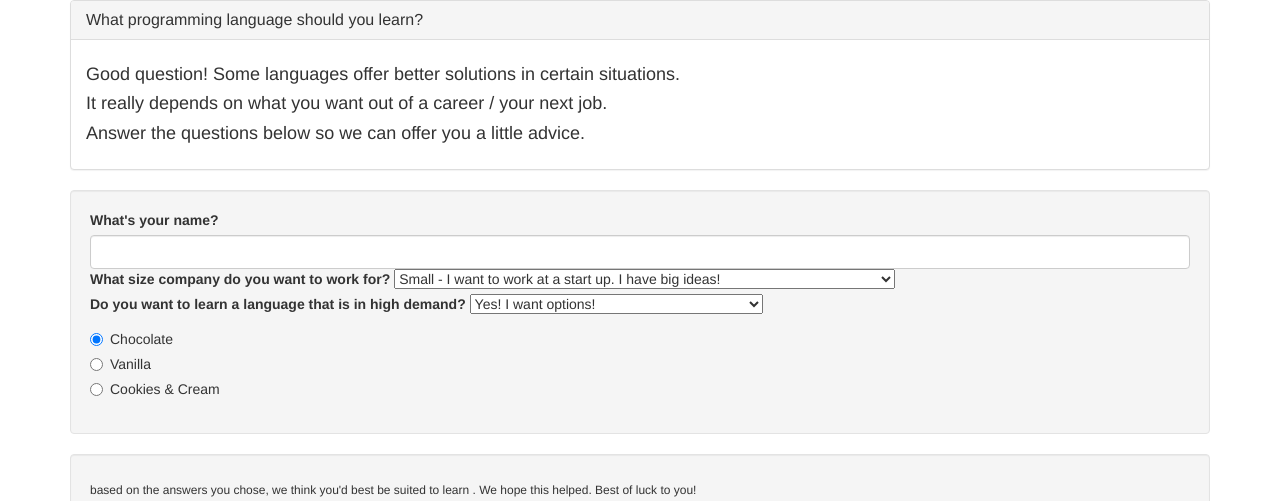
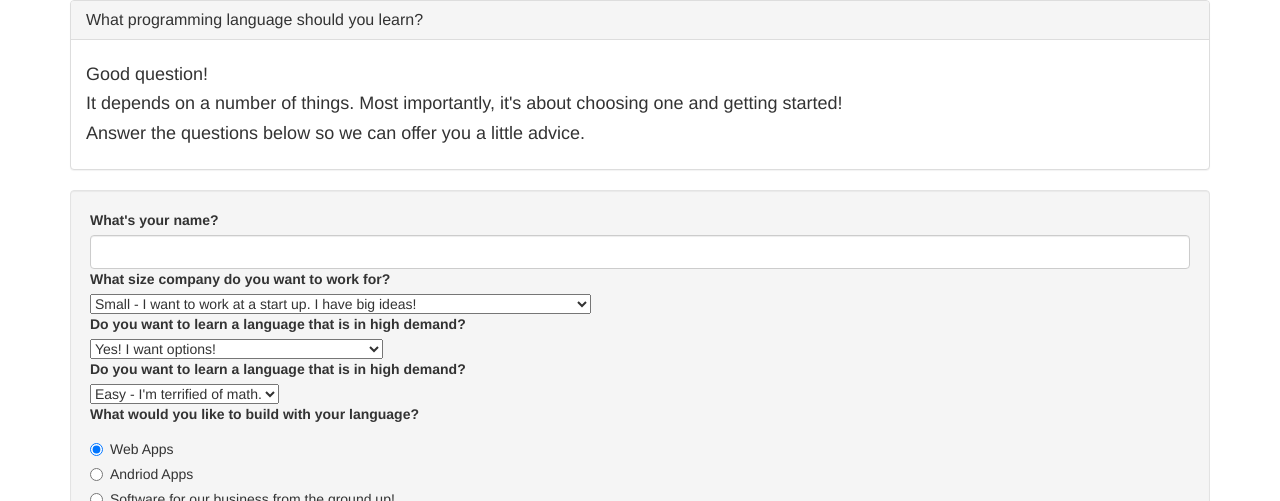
Before and after one commit to Evan-Alexander/track-suggestions, a plain HTML site: page index.html in a window 1280 px wide. Shown: the top 501 px of the page. Drawn offline with Linux system fonts and the light colour scheme.

Commit message:
It will provide a different heading to the page.

```diff
--- a/css/styles.css
+++ b/css/styles.css
@@ -0,0 +1,15 @@
+/*#show {
+  display: none;
+}*/
+
+img {
+  width: 500px;
+}
+
+.btn,
+#size,
+#demand,
+#simple,
+#what {
+  display: block;
+}
--- a/index.html
+++ b/index.html
@@ -15,8 +15,8 @@
           <h4 class="panel-title">What programming language should you learn?</h4>
         </div>
         <div class="panel-body">
-          <h4>Good question!  Some languages offer better solutions in certain situations.</h4>
-          <h4>It really depends on what you want out of a career / your next job.</h4>
+          <h4>Good question!</h4>
+          <h4>It depends on a number of things.  Most importantly, it's about choosing one and getting started!</h4>
           <h4>Answer the questions below so we can offer you a little advice.</h4>
         </div>
       </div>
@@ -39,23 +39,28 @@
               <option value="high">Yes! I want options!</option>
               <option value="no-matter">I just want to learn a language that I'll enjoy.</option>
             </select>
-            <label for=""></label>
-            <div class="radio">
+            <label for="simple">Do you want to learn a language that is in high demand?</label>
+            <select id="simple">
+              <option value="easy">Easy - I'm terrified of math.</option>
+              <option value="whatever">I don't care.  Bring it on!</option>
+            </select>
+            <label for="what">What would you like to build with your language?</label>
+            <div id="what"class="radio">
               <label>
-                <input type="radio" name="flavor" value="chocolate" checked>
-                Chocolate
+                <input type="radio" name="build" value="web-apps" checked>
+                Web Apps
               </label>
             </div>
             <div class="radio">
               <label>
-                <input type="radio" name="flavor" value="vanilla">
-                Vanilla
+                <input type="radio" name="build" value="android-apps">
+                Andriod Apps
               </label>
             </div>
             <div class="radio">
               <label>
-                <input type="radio" name="flavor" value="cookiesandcream">
-                Cookies & Cream
+                <input type="radio" name="build" value="software">
+                Software for our business from the ground up!
               </label>
             </div>
           </form>
```
